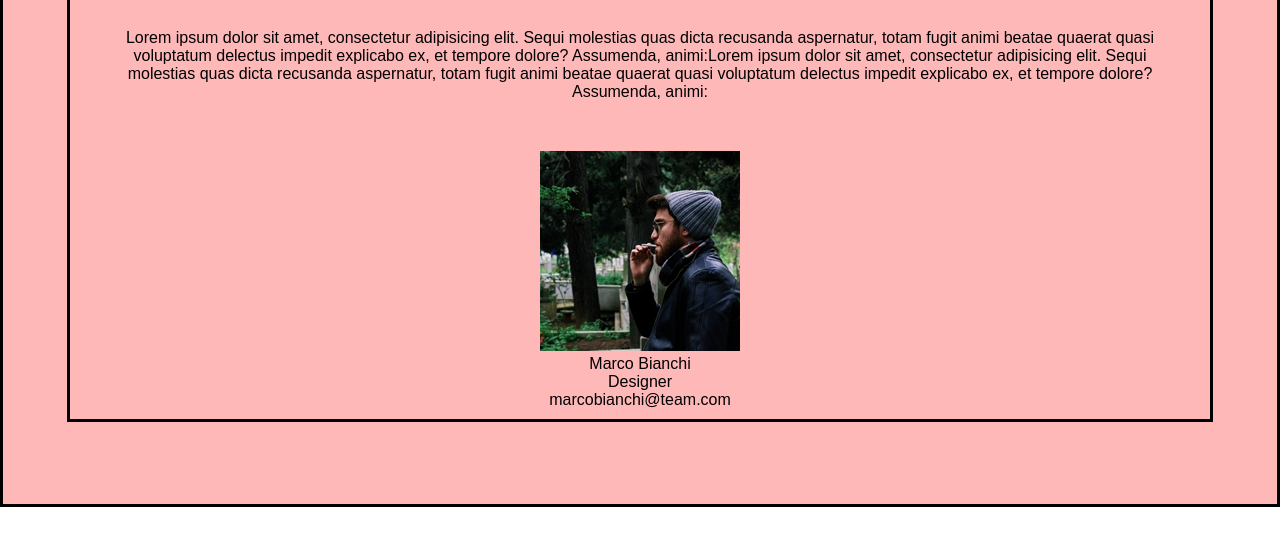
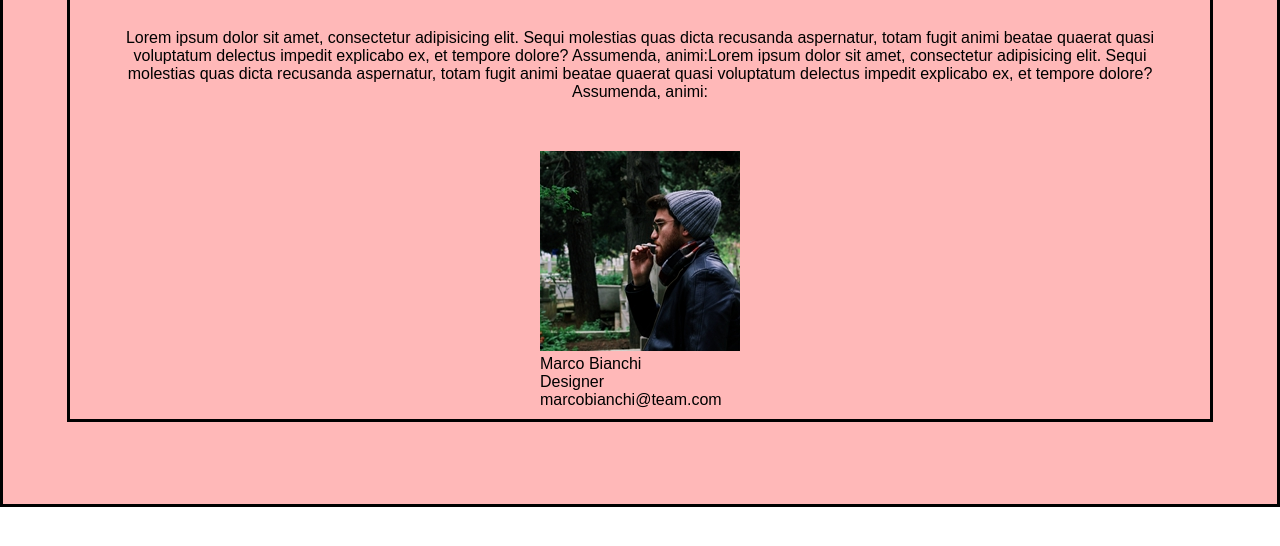
Before and after one commit to lucafagiolini/html-css-float-cards, a plain HTML site: page index.html in a window 1280 px wide. Shown: the part 152-698 px from the top of the page. Drawn offline with Linux system fonts and the light colour scheme.

Commit message:
addition: card section

```diff
--- a/css/style.css
+++ b/css/style.css
@@ -71,7 +71,13 @@ h1 {
 
 }
 
+/* cards-section*/
+.cards-section {
+    display: inline-block;
+    text-align: left;
+}
 
+/* end cards container */
 
 /* end main section */
 
--- a/index.html
+++ b/index.html
@@ -43,9 +43,9 @@
 
 
             <!-- team cards -->
-            <div>
+            <div class="cards-section">
                 <!-- card 1 -->
-                <div>
+                <div class="cards">
                     <div>
                         <img src="img/Marco Bianchi.png" alt="Marco Bianchi">
                     </div>
```
